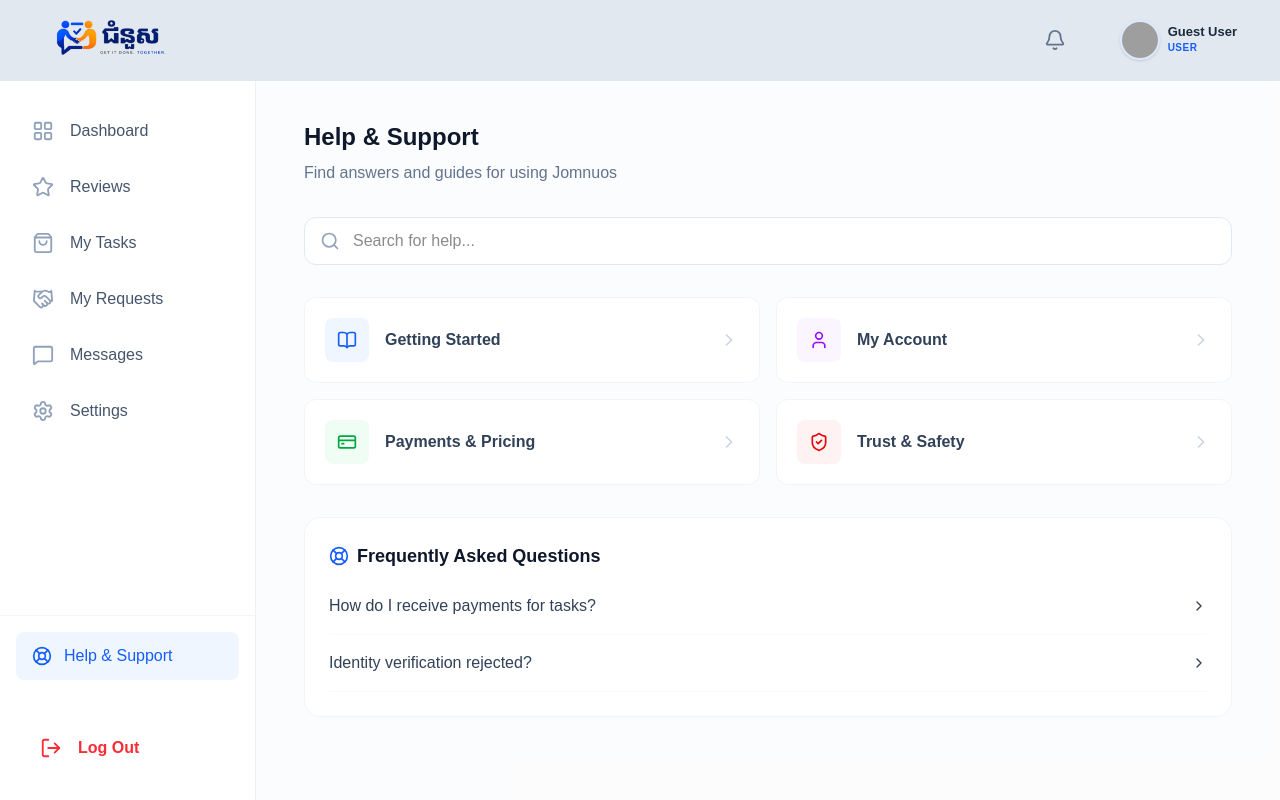
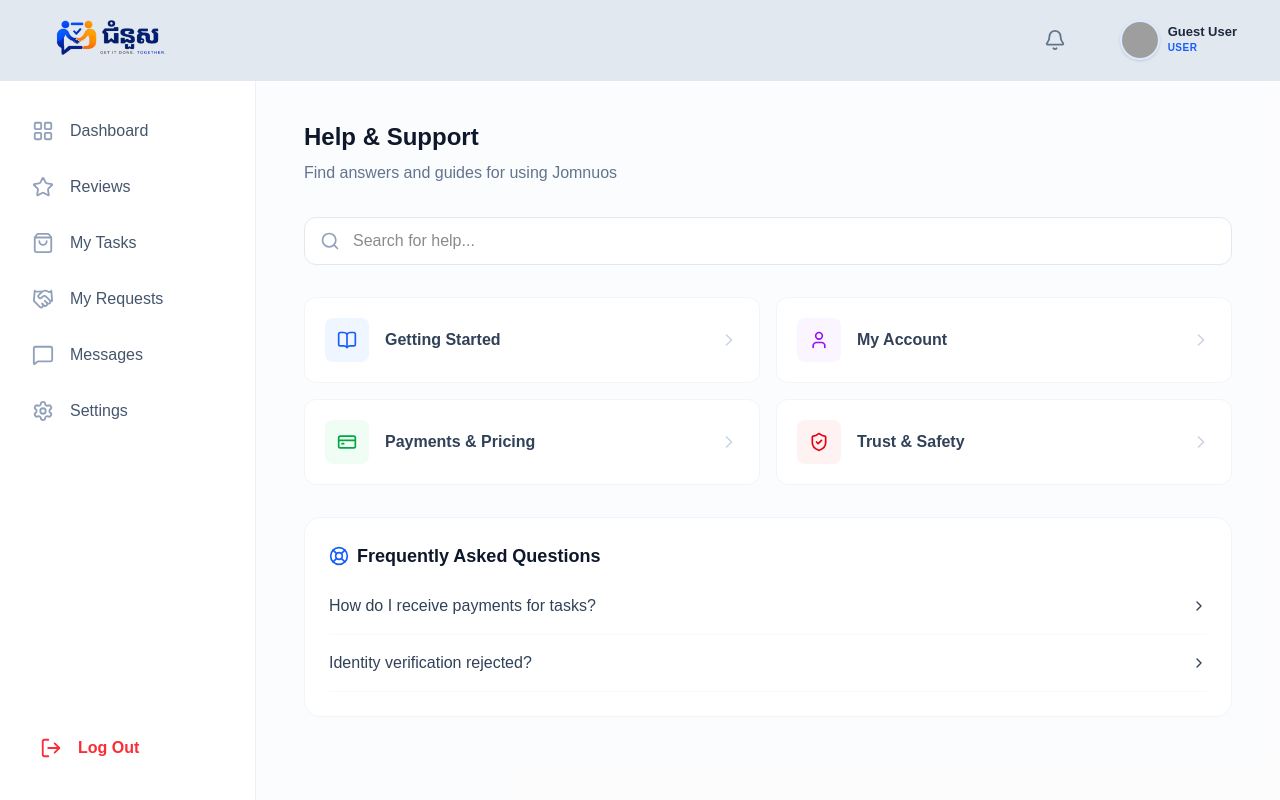
Before and after one commit to CheangSeyha/Production_Jomnus, a Next.js app: page /support in a window 1280 px wide. Built offline with nearby package versions, Linux system fonts and the light colour scheme; no server answers; sample sign-in values are in the browser's storage; grey boxes are pictures that could not be loaded.

Commit message:
refactor(ui): remove deprecated support links from sidebar navigation

```diff
--- a/src/components/dashboard/sidebar.tsx
+++ b/src/components/dashboard/sidebar.tsx
@@ -51,7 +51,6 @@ export default function Sidebar({ role, isOpen = false, onClose }: Props) {
     { name: "Applications", icon: FileText, href: "/admin/applications" },
     { name: "Assignments", icon: Layers, href: "/admin/assignments" },
     { name: "Notifications", icon: Bell, href: "/admin/notifications" },
-    { name: "Support", icon: LifeBuoy, href: "/admin/support" },
   ];
 
 
@@ -141,21 +140,6 @@ export default function Sidebar({ role, isOpen = false, onClose }: Props) {
           })}
         </nav>
 
-        {/* Bottom Section: Support and Logout */}
-        <div className="p-4 border-t border-slate-100 space-y-1">
-          <Link
-            href="/support"
-            className={`flex items-center gap-3 px-4 py-3 rounded-lg transition-colors ${
-              pathname === "/support"
-                ? "bg-blue-50 text-blue-600"
-                : "text-slate-600 hover:bg-slate-50 hover:text-slate-900"
-            }`}
-          >
-            <LifeBuoy size={20} />
-            <span className="font-medium">Help & Support</span>
-          </Link>
-        </div>
-
         {/* Logout Button */}
         <div className="p-6 mt-auto">
           <button
```
